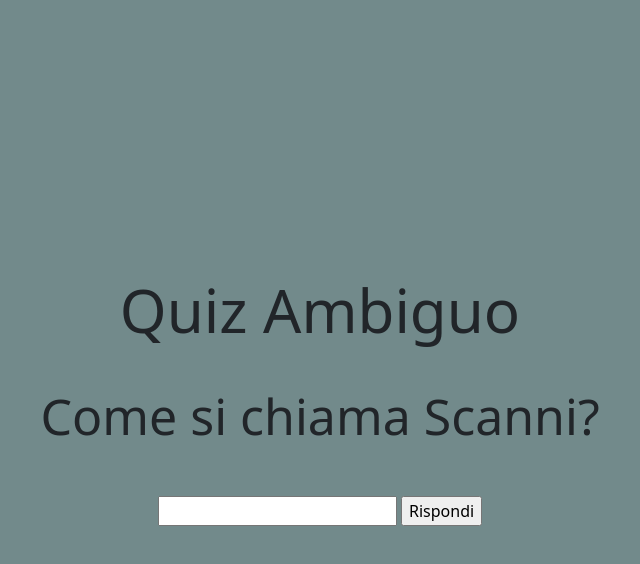
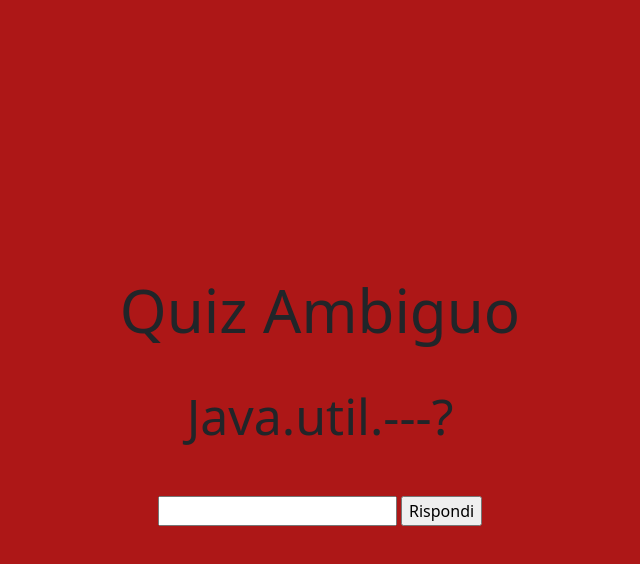
Before and after one commit to Gal4azz1/quizNaive, a plain HTML site: page index.html in a window 1280 px wide. Both pictures are taken after typing "Sample" into the empty fields and a click on the input "Rispondi". Shown: the whole page, without its empty margins (320-960 px from the left). Drawn offline with nearby package versions, Linux system fonts and the light colour scheme.

Commit message:
QuizNaive commit.1

```diff
--- a/index.html
+++ b/index.html
@@ -7,7 +7,7 @@
     <link href="https://cdn.jsdelivr.net/npm/bootstrap@5.3.3/dist/css/bootstrap.min.css" rel="stylesheet" integrity="sha384-QWTKZyjpPEjISv5WaRU9OFeRpok6YctnYmDr5pNlyT2bRjXh0JMhjY6hW+ALEwIH" crossorigin="anonymous">
     <link rel="stylesheet" href="static/css/index.css">
 
-    <title>Document</title>
+    <title>NaiveQuiz</title>
 </head>
 
 
@@ -53,36 +53,37 @@
         let button = document.querySelector("#button");
         let form = document.querySelector("form");
         let testo = ""
+        let body = document.querySelector("body");
 
         let questions = [
             {
                 "n_domanda": 1,
-                "testo_domanda": "Qual è la capitale dell'Italia?",
-                "risposta_corretta": "roma",
+                "testo_domanda": "Forza (squadra nera azzurra)",
+                "risposta_corretta": "Inter",
                 "punteggio": 2
             },
             {
                 "n_domanda": 2,
-                "testo_domanda": "Come si chiama Scanni?",
-                "risposta_corretta": "frank",
+                "testo_domanda": "Java.util.---?",
+                "risposta_corretta": "Scanni",
                 "punteggio": 4
             },
             {
                 "n_domanda": 3,
-                "testo_domanda": "Qual è la capitale della Francia?",
-                "risposta_corretta": "parigi",
+                "testo_domanda": "Che materia insegna il professore più bravo?",
+                "risposta_corretta": "TPSIT",
                 "punteggio": 2
             },
             {
                 "n_domanda": 4,
                 "testo_domanda": "Qual è il risultato di 2+2?",
-                "risposta_corretta": "4",
+                "risposta_corretta": "Pesce",
                 "punteggio": 1
             },
             {
                 "n_domanda": 5,
-                "testo_domanda": "Chi ha scritto 'La Divina Commedia'?",
-                "risposta_corretta": "dante",
+                "testo_domanda": "Chi è il capobranco dei paguri?",
+                "risposta_corretta": "Cicciogamer89",
                 "punteggio": 3
             }
 
@@ -97,6 +98,8 @@
                 questionText.innerHTML = testo
                 answerInput.value = "";
             } else {
+                body.classList.remove("wrong")
+                body.classList.remove("correct")
                 let final = document.querySelector(".quiz")
                 final.innerHTML = "<h2>Quiz completato! Punteggio totale: "+ totalScore +"</h2>";
             }
@@ -110,6 +113,11 @@
 
             if (userAnswer === correctAnswer) {
                 totalScore += questions[nQuestion].punteggio;
+                body.classList.remove("wrong")
+                body.classList.add("correct")
+            }else{
+                body.classList.remove("correct")
+                body.classList.add("wrong")
             }
 
             nQuestion++;
--- a/static/css/index.css
+++ b/static/css/index.css
@@ -25,6 +25,10 @@ body {
     margin-bottom: 40px;
 }
 
-.quiz{
+.wrong{
+    background-color: rgb(173, 23, 23);
+}
 
+.correct{
+    background-color: rgb(15, 131, 20);
 }
```
